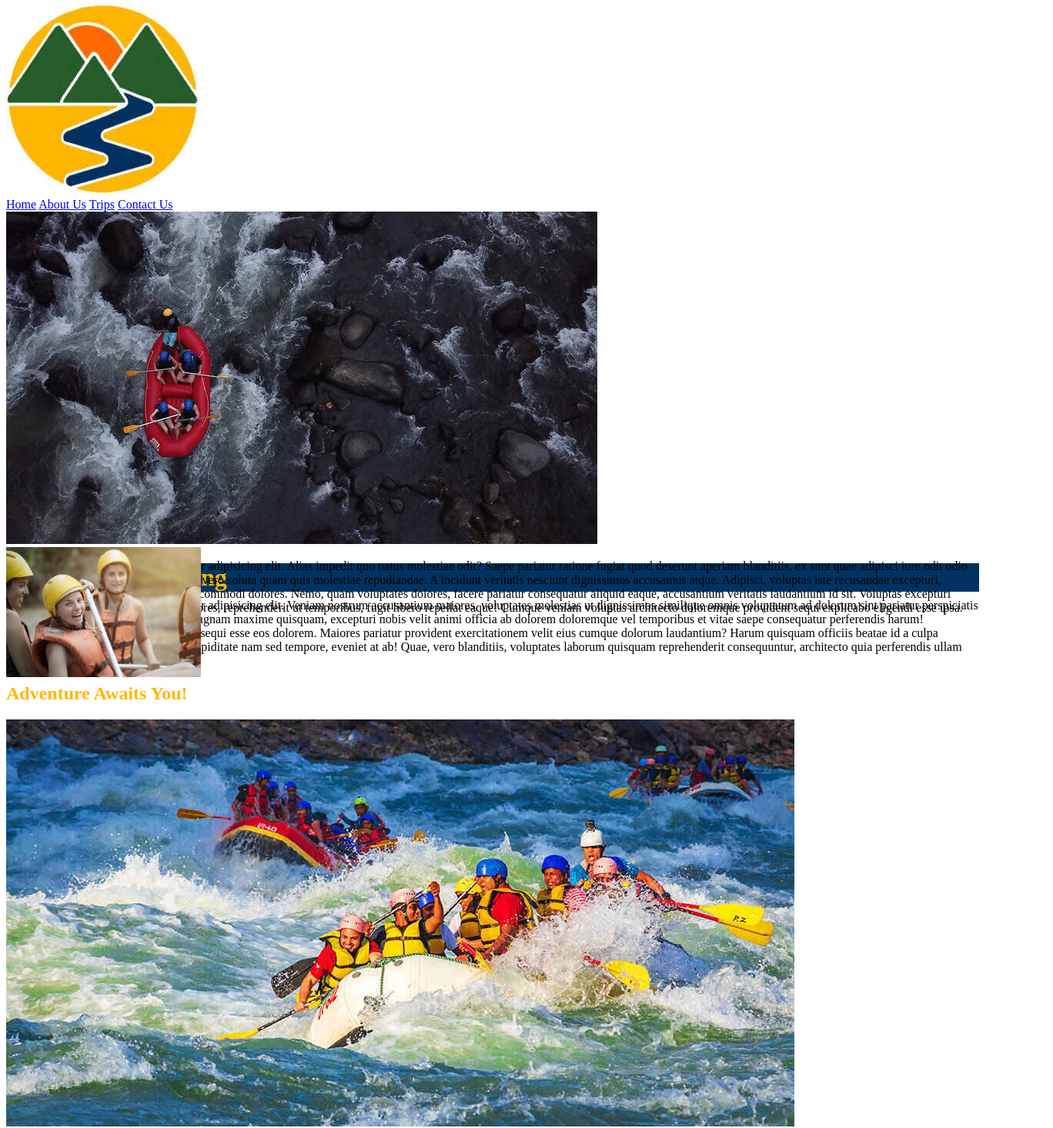
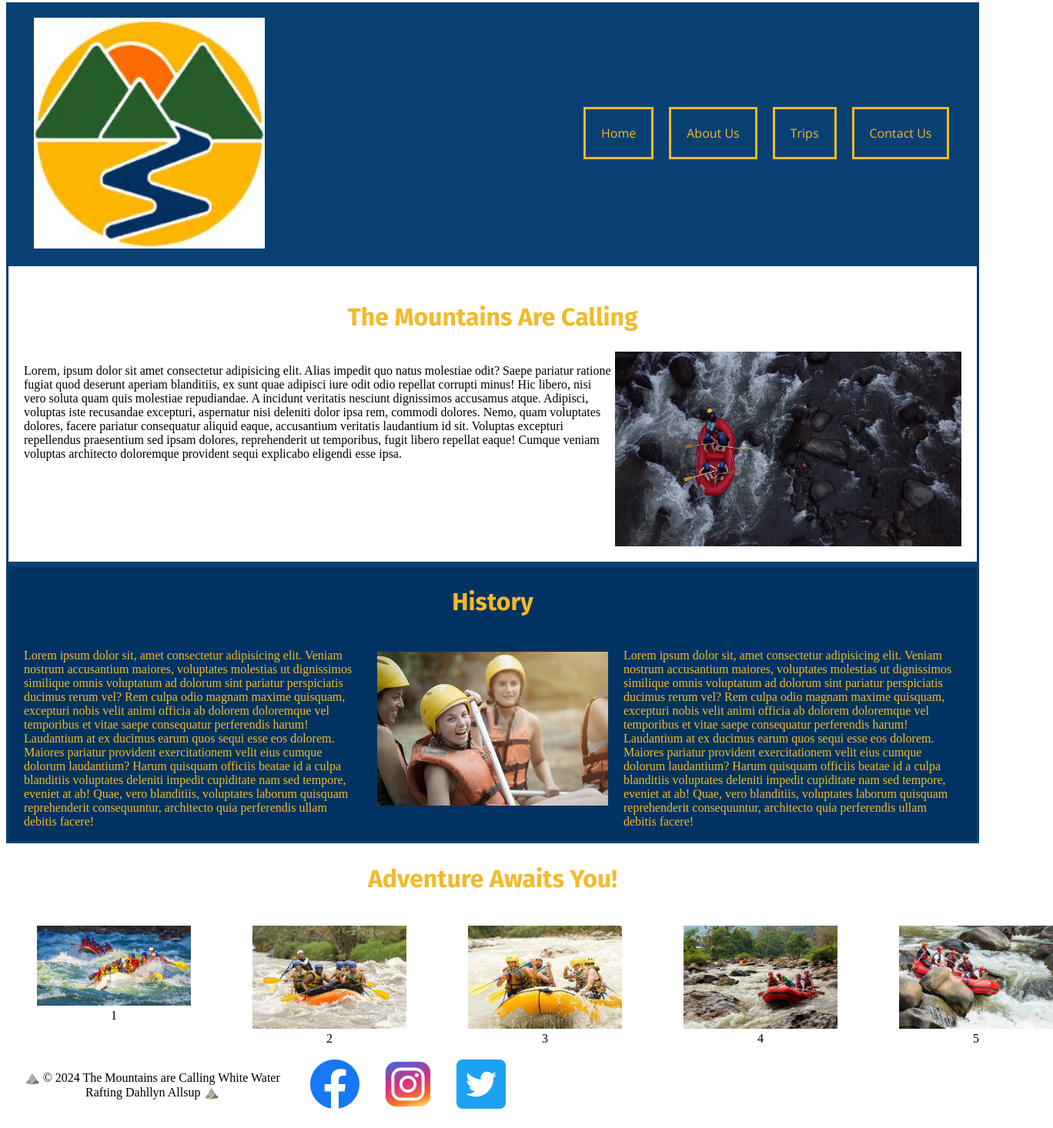
Before and after one commit to anyllhad/wdd130, a plain HTML site: page wwr/about.html in a window 1280 px wide. Shown: the part 5-1471 px from the top of the page at 77% size, 1368 px wide, since content can reach past the window. Drawn offline with nearby package versions, Linux system fonts and the light colour scheme; a web font is replaced by a local one.

Commit message:
Wk04 about page

```diff
--- a/wwr/about.html
+++ b/wwr/about.html
@@ -7,9 +7,6 @@
     <meta name="description" content="white water rafting">
     <link href="/wwr/styles/rafting.css" rel="stylesheet">
     <meta name="author" content="Dahllyn Allsup">
-    <link rel="preconnect" href="https://fonts.googleapis.com">
-<link rel="preconnect" href="https://fonts.gstatic.com" crossorigin>
-<link href="https://fonts.googleapis.com/css2?family=Fira+Sans:ital,wght@0,100;0,200;0,300;0,400;0,500;0,600;0,700;0,800;0,900;1,100;1,200;1,300;1,400;1,500;1,600;1,700;1,800;1,900&family=Knewave&family=Open+Sans:ital,wght@0,300..800;1,300..800&display=swap" rel="stylesheet">
     <title>The Mountains are Calling</title>
 </head>
 
@@ -17,19 +14,18 @@
     <header>
         <img src="images/mtns.png" alt="mtns">
         <nav>
-            <a href="index.html">Home</a>
-            <a href="about.html">About Us</a>
-            <a href="trips.html">Trips</a>
-            <a href="contact.html">Contact Us</a>
+            <ul class="navigation">
+                <li><a href="index.html">Home</a></li>
+                <li><a href="about.html">About Us</a></li>
+                <li><a href="trips.html">Trips</a></li>
+                <li><a href="contact.html">Contact Us</a></li>
+            </ul>
         </nav>
     </header>
 
     <main>
-        <div class="hero">
-            <img src="images/rafting.jpg" alt="Group Rafting">
-            <h1>The Mountains are Calling</h1><h1>White Water Rafting</h1>
-            <article>
-                <img src="images/happycamper.jpg" alt="One Happy Customer">
+        <article class="hero">
+            <h1>The Mountains Are Calling</h1>
             <p>Lorem, ipsum dolor sit amet consectetur adipisicing elit. Alias impedit quo natus molestiae odit?
                 Saepe pariatur ratione fugiat quod deserunt aperiam blanditiis, ex sunt quae adipisci iure odit odio
                 repellat corrupti minus! Hic libero, nisi vero soluta quam quis molestiae repudiandae. A incidunt
@@ -38,32 +34,76 @@
                 pariatur consequatur aliquid eaque, accusantium veritatis laudantium id sit. Voluptas excepturi
                 repellendus praesentium sed ipsam dolores, reprehenderit ut temporibus, fugit libero repellat eaque!
                 Cumque veniam voluptas architecto doloremque provident sequi explicabo eligendi esse ipsa.</p>
+            <img src="images/rafting.jpg" alt="Group Rafting">
         </article>
+
+
+        <section>
+            <div class="history">
+                <h1>History</h1>
+                <p>Lorem ipsum dolor sit, amet consectetur adipisicing elit. Veniam nostrum accusantium maiores,
+                    voluptates
+                    molestias ut dignissimos similique omnis voluptatum ad dolorum sint pariatur perspiciatis ducimus
+                    rerum
+                    vel? Rem culpa odio magnam maxime quisquam, excepturi nobis velit animi officia ab dolorem
+                    doloremque
+                    vel temporibus et vitae saepe consequatur perferendis harum! Laudantium at ex ducimus earum quos
+                    sequi
+                    esse eos dolorem. Maiores pariatur provident exercitationem velit eius cumque dolorum laudantium?
+                    Harum
+                    quisquam officiis beatae id a culpa blanditiis voluptates deleniti impedit cupiditate nam sed
+                    tempore,
+                    eveniet at ab! Quae, vero blanditiis, voluptates laborum quisquam reprehenderit consequuntur,
+                    architecto
+                    quia perferendis ullam debitis facere!</p>
+                <img src="images/happycamper.jpg" alt="One Happy Customer">
+                <p>Lorem ipsum dolor sit, amet consectetur adipisicing elit. Veniam nostrum accusantium maiores,
+                    voluptates
+                    molestias ut dignissimos similique omnis voluptatum ad dolorum sint pariatur perspiciatis ducimus
+                    rerum
+                    vel? Rem culpa odio magnam maxime quisquam, excepturi nobis velit animi officia ab dolorem
+                    doloremque
+                    vel temporibus et vitae saepe consequatur perferendis harum! Laudantium at ex ducimus earum quos
+                    sequi
+                    esse eos dolorem. Maiores pariatur provident exercitationem velit eius cumque dolorum laudantium?
+                    Harum
+                    quisquam officiis beatae id a culpa blanditiis voluptates deleniti impedit cupiditate nam sed
+                    tempore,
+                    eveniet at ab! Quae, vero blanditiis, voluptates laborum quisquam reprehenderit consequuntur,
+                    architecto
+                    quia perferendis ullam debitis facere!</p>
+        </section>
         </div>
         <section>
-            <h2>History</h2>
-            <p>Lorem ipsum dolor sit, amet consectetur adipisicing elit. Veniam nostrum accusantium maiores, voluptates
-                molestias ut dignissimos similique omnis voluptatum ad dolorum sint pariatur perspiciatis ducimus rerum
-                vel? Rem culpa odio magnam maxime quisquam, excepturi nobis velit animi officia ab dolorem doloremque
-                vel temporibus et vitae saepe consequatur perferendis harum! Laudantium at ex ducimus earum quos sequi
-                esse eos dolorem. Maiores pariatur provident exercitationem velit eius cumque dolorum laudantium? Harum
-                quisquam officiis beatae id a culpa blanditiis voluptates deleniti impedit cupiditate nam sed tempore,
-                eveniet at ab! Quae, vero blanditiis, voluptates laborum quisquam reprehenderit consequuntur, architecto
-                quia perferendis ullam debitis facere!</p>
-        </section>
-        <section>
-            <h2>Adventure Awaits You!</h2>
-            <img src="images/rafting2.jpg" alt="rafting2">
-            <img src="images/rafting3.jpg" alt="rafting3">
-            <img src="images/rafting4.jpg" alt="rafting4">
-            <img src="images/rafting5.jpg" alt="rafting5">
-            <img src="images/rafting6.jpg" alt="rafting6">
+            <h1>Adventure Awaits You!</h1>
+            <div class="adventure">
+                <figure><img src="images/rafting2.jpg" alt="rafting2">
+                    <figcaption>1</figcaption>
+                </figure>
+
+                <figure><img src="images/rafting3.jpg" alt="rafting3">
+                    <figcaption>2</figcaption>
+                </figure>
+
+                <figure><img src="images/rafting4.jpg" alt="rafting4">
+                    <figcaption>3</figcaption>
+                </figure>
+
+                <figure><img src="images/rafting5.jpg" alt="rafting5">
+                    <figcaption>4</figcaption>
+                </figure>
+
+                <figure><img src="images/rafting6.jpg" alt="rafting6">
+                    <figcaption>5</figcaption>
+                </figure>
+
+            </div>
         </section>
     </main>
 
     <footer>
+        <nav class="sociallinks">
             <p>⛰️ © 2024 The Mountains are Calling White Water Rafting Dahllyn Allsup ⛰️</p>
-        <nav class="sociallinks">
             <a href="https://facebook.com">
                 <img src="images/facebook.webp" alt="facebook">
             </a>
--- a/wwr/styles/rafting.css
+++ b/wwr/styles/rafting.css
@@ -1,47 +1,135 @@
+@import url('https://fonts.googleapis.com/css2?family=Nanum+Gothic&display=swap');
+@import url('https://fonts.googleapis.com/css2?family=Fira+Sans:ital,wght@0,100;0,200;0,300;0,400;0,500;0,600;0,700;0,800;0,900;1,100;1,200;1,300;1,400;1,500;1,600;1,700;1,800;1,900&family=Knewave&family=Open+Sans:ital,wght@0,300..800;1,300..800&display=swap');
+@import url('https://fonts.googleapis.com/css2?family=Fira+Sans:ital,wght@0,100;0,200;0,300;0,400;0,500;0,600;0,700;0,800;0,900;1,100;1,200;1,300;1,400;1,500;1,600;1,700;1,800;1,900&family=Knewave&family=Open+Sans:ital,wght@0,300..800;1,300..800&display=swap');
+@import url('https://fonts.googleapis.com/css2?family=Nanum+Gothic&family=Orbit&family=Roboto:wght@300&display=swap');
+
 :root {
---primary-color: #003362
---secondary-color: #245B26
---accent1-color: #B0B2B8
---accent2-color: #DAE9E9
---heading-font: 'Fira Sans';
---paragraph-font: 'Open Sans';
+    --primary-color: #003362;
+    --secondary-color: #F2BA28;
+    --accent1-color: #B0B2B8;
+    --accent2-color: #DAE9E9;
+    --heading-font: 'Fira Sans';
+    --paragraph-font: 'Open Sans';
 }
 
-main h1{
-    color: #FFB700;
-    background-color: #003362;
+header {
+	/* margin: 1rem auto; */
+	display: grid;
+	grid-template-columns: 300px auto;
+	align-items: center;
+	max-width: 100%;
+    background-color: #094074;
+
+}
+
+header img {
+    padding: 20px;
+	margin: 0 0.25rem 0 1rem;
+	width: 100%;
+	height: auto;
+}
+
+h1 {
+	font-size: 2rem;
+	font-family: var(--heading-font);
+    color: #F2BA28;
+    text-align: center;
+}
+
+nav {
+	text-align: center;
+
+}
+
+.navigation {
+	display: flex;
+	list-style: none;
+    font-family: var(--paragraph-font);
+    margin-left: 400px;
+}
+
+.navigation li {
+	border: #F2BA28 solid;
+    margin: 10px;
+}
+
+.navigation a {
+	display: block;
+	color: #F2BA28;
+	padding: 20px;
+	text-decoration: none;
+}
+
+.navigation a:hover {
+	color: #fff;
 }
 
 .hero {
-    position: relative;
+    display: grid;
+    grid-template-columns: auto auto;
+    border: #094074 solid;
+    padding: 20px;
 }
-.hero article img {
-    display: block;
-    width: 20%;
-    height: auto;
-    position: absolute;
+
+.hero img{
+    float: right;
+    width: 450px;
 }
 
 .hero h1 {
-    position: absolute;
-    width: 100%;
+    grid-column-start: 1;
+    grid-column-end: 3;
 }
 
-h2, h3 {
-    color: #FFB700;
+.history {
+    display: grid;
+    grid-template-rows: auto auto;
+    grid-template-columns: 1fr auto 1fr;
+    border: #094074 solid;
+    padding-left: 20px;
+    padding-right: 20px;
+    background-color: var(--primary-color);
+    color: var(--secondary-color);
 }
 
-p {
-    color: black;
+.history h1 {
+    grid-column-start: 1;
+    grid-column-end: 4;
 }
 
-article {
-    position: absolute;
+.history img {
+    width: 300px;
+    padding: 20px;
 }
 
-article img {
-    float: right;
+.adventure {
+    display: grid;
+    grid-template-columns: 1fr 1fr 1fr 1fr 1fr;
+    grid-template-rows: auto;
 }
+
+.adventure img {
+    width: 200px;
+    height: auto;
+}
+
+.adventure figcaption {
+    text-align: center;
+}
+
 footer a {
     text-decoration: none;
+    align-content: end;
+
 }
+
+footer ul {
+    list-style: none;
+}
+
+.sociallinks {
+    display: grid;
+    grid-template-columns: 4fr 1fr 1fr 1fr;
+    grid-template-rows: auto;
+    margin-right: 600px;
+}
```
Lines whose indentation alone changed are shown as unchanged.
